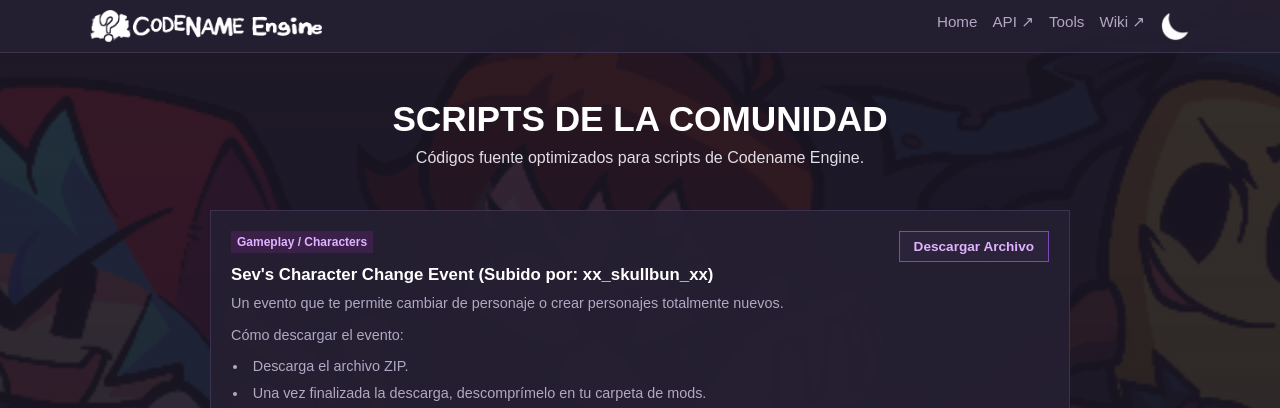
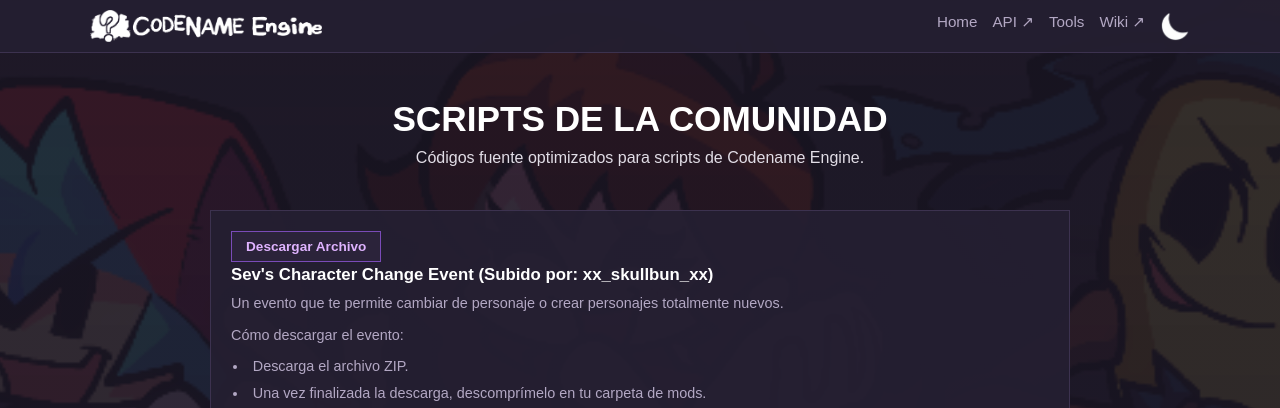
Before and after one commit to Jean-117/githubCodenameTest, a plain HTML site: page snippets.html in a window 1280 px wide. Shown: the top 408 px of the page. Drawn offline with Linux system fonts and the light colour scheme.

Commit message:
Update snippets.html

```diff
--- a/snippets.html
+++ b/snippets.html
@@ -37,7 +37,6 @@
             <!-- Drenaje de Vida -->
             <div class="card" style="padding: 20px; position: relative;">
                 <div style="display: flex; justify-content: space-between; align-items: center;">
-                    <div class="card-tag haxe">Gameplay / Characters</div>
                     <button class="btn-download" data-download="downloads/Change_Character.zip"
                         data-filename="Change_Character.zip">
                         Descargar Archivo
```
